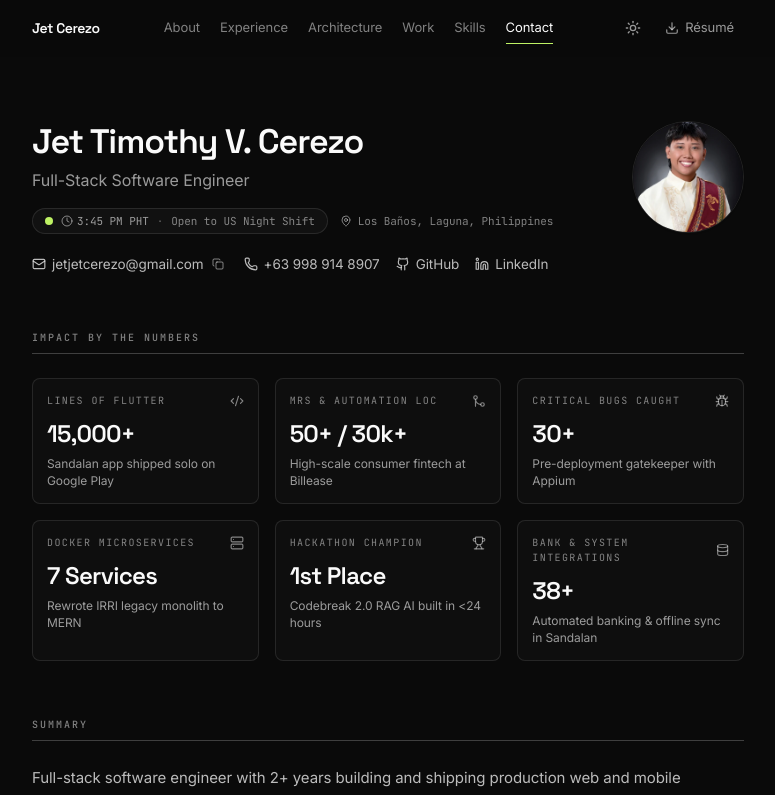
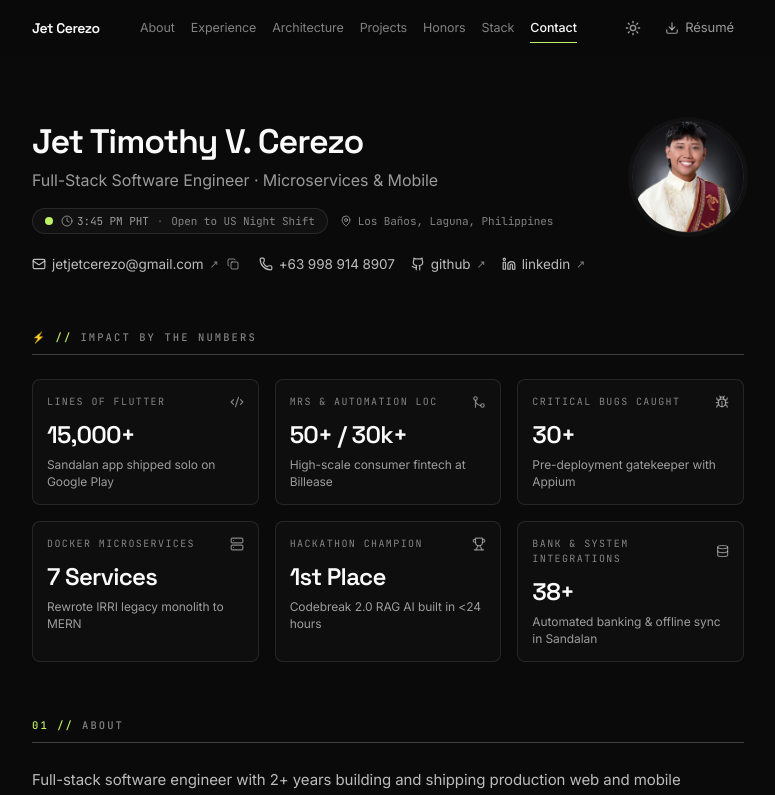
Before and after one commit to jvcerezo/portfolio, a React (Vite) app: page / in a window 1280 px wide. Shown: the top 795 px of the page, without its empty margins (252-1027 px from the left). Built offline with nearby package versions, Linux system fonts and the light colour scheme.

Commit message:
feat: elevate portfolio layout with bryllim-inspired bento hierarchy, section indices, and honors shelf

```diff
--- a/src/App.tsx
+++ b/src/App.tsx
@@ -22,26 +22,27 @@ import { ScreenshotModal, type ScreenshotItem } from "./components/ScreenshotMod
 import { Toast } from "./components/Toast";
 
 const NAV_ITEMS = [
-  { id: "about", label: "About" },
-  { id: "experience", label: "Experience" },
-  { id: "architecture", label: "Architecture" },
-  { id: "work", label: "Work" },
-  { id: "skills", label: "Skills" },
-  { id: "contact", label: "Contact" },
+  { id: "about", num: "01", label: "About" },
+  { id: "experience", num: "02", label: "Experience" },
+  { id: "architecture", num: "03", label: "Architecture" },
+  { id: "work", num: "04", label: "Projects" },
+  { id: "honors", num: "05", label: "Honors" },
+  { id: "skills", num: "06", label: "Stack" },
+  { id: "contact", num: "07", label: "Contact" },
 ];
 
 const NAV_IDS = NAV_ITEMS.map((n) => n.id);
 
 const PROFILE = {
   name: "Jet Timothy V. Cerezo",
-  title: "Full-Stack Software Engineer",
+  title: "Full-Stack Software Engineer · Microservices & Mobile",
   email: "jetjetcerezo@gmail.com",
   gmailCompose:
     "https://mail.google.com/mail/?view=cm&fs=1&to=jetjetcerezo@gmail.com&su=Hello%20Jet",
   phone: "+63 998 914 8907",
   phoneHref: "tel:+639989148907",
   location: "Los Baños, Laguna, Philippines",
-  availability: "UTC+8 · Open to US hours",
+  availability: "UTC+8 · Open to US Hours",
   github: "https://github.com/jvcerezo",
   linkedin: "https://www.linkedin.com/in/jet-timothy-cerezo-126903254",
   resume: "/JetCerezo_Resume.pdf",
@@ -56,7 +57,7 @@ const EXPERIENCE = [
   {
     role: "Junior Test Automation Engineer",
     company: "Billease",
-    meta: "Remote",
+    meta: "Remote · Fintech",
     period: "Apr 2025 — Present",
     bullets: [
       "Shipped 50+ merge requests and 30,000+ lines of code building automated test coverage and internal tooling for a high-scale consumer-fintech Android app.",
@@ -210,6 +211,45 @@ const PROJECTS: Project[] = [
   },
 ];
 
+const HONORS = [
+  {
+    title: "Codebreak 2.0 Hackathon Champion",
+    award: "1st Place · Tenext.ai Hackathon",
+    period: "2025",
+    detail:
+      "Engineered a full-stack RAG customer support intelligence platform in under 24 hours with live call scripts and post-call QA analytics.",
+    link: "https://www.facebook.com/photo/?fbid=706685865053901&set=a.263981095991049",
+    badge: "1st Place",
+  },
+  {
+    title: "UPLB Computer Science Honor Roll",
+    award: "Academic Excellence · UP Los Baños",
+    period: "2021 — 2025",
+    detail:
+      "Graduated BS Computer Science with Honor Roll distinction; recipient of the Provincial Government of Laguna Academic Scholarship & UP SLAS Scholarship.",
+    link: null,
+    badge: "Honor Roll",
+  },
+  {
+    title: "Code Wars Co-Head · Zero Downtime",
+    award: "Event Platform Engineering",
+    period: "2023 — 2025",
+    detail:
+      "Led a 7-member team delivering 3 hours of continuous live competition for 20 teams and 3 judges with zero downtime.",
+    link: null,
+    badge: "Leadership",
+  },
+  {
+    title: "Bioinformatics Thesis Affiliate · IRRI",
+    award: "Research Affiliate",
+    period: "2024 — 2025",
+    detail:
+      "Genomics data tooling affiliate at the International Rice Research Institute (IRRI), migrating legacy Java systems to Dockerized MERN microservices.",
+    link: null,
+    badge: "Research",
+  },
+];
+
 const SANDALAN_SCREENSHOTS: ScreenshotItem[] = [
   {
     src: "/sandalan/feature.png",
@@ -244,12 +284,12 @@ const SANDALAN_SCREENSHOTS: ScreenshotItem[] = [
 ];
 
 const SKILLS: [string, string][] = [
-  ["Languages", "JavaScript · TypeScript · PHP · SQL · Python · Java · C/C++ · Dart"],
+  ["Languages", "JavaScript · TypeScript · Java · Python · SQL · PHP · C/C++ · Dart"],
   ["Front End", "React · Next.js · jQuery · HTML5 · CSS3 · Tailwind CSS · Vite · Responsive UI/UX"],
   ["Back End", "Node.js · Express · Nest.js · REST APIs · JSON · Microservices · API Gateway · JWT / OAuth / SSO"],
-  ["Databases", "MySQL · MongoDB · PostgreSQL · SQLite · Supabase · Schema Design · Query Optimization"],
-  ["DevOps", "Docker · Docker Compose · CI/CD · Git · GitHub · GitLab · Vercel · AWS · Linux & Windows"],
-  ["Tools", "VS Code · Postman · Jira · Agile/Scrum · Code Review · Appium · BrowserStack · Unit & E2E Testing"],
+  ["Databases", "PostgreSQL · MongoDB · MySQL · SQLite · Supabase · Schema Design · Query Optimization"],
+  ["DevOps & CI", "Docker · Docker Compose · CI/CD · Git · GitHub · GitLab · Vercel · AWS · Linux & Windows"],
+  ["Automation & QA", "Appium · BrowserStack · Unit & E2E Testing · Postman · Jira · Agile/Scrum · Code Review"],
   ["Mobile & AI", "Flutter · Riverpod · Drift · Claude API · Gemini API · RAG Pipelines · Hugging Face · Groq"],
 ];
 
@@ -340,19 +380,22 @@ function useRevealOnScroll() {
 
 function Section({
   id,
+  num,
   label,
   children,
 }: {
   id?: string;
+  num?: string;
   label: string;
   children: ReactNode;
 }) {
   return (
     <section id={id} aria-label={label} className="scroll-mt-20 pt-14">
       <div className="reveal">
-        <h2 className="font-mono text-[10px] font-medium uppercase tracking-[0.2em] text-ink-4">
-          {label}
-        </h2>
+        <div className="flex items-center gap-2 font-mono text-[10.5px] font-medium uppercase tracking-[0.2em] text-ink-4">
+          {num && <span className="text-brand">{num} //</span>}
+          <span>{label}</span>
+        </div>
         <div className="mt-2 h-px w-full bg-edge-strong" />
       </div>
       <div className="mt-6">{children}</div>
@@ -428,10 +471,11 @@ function ContactLink({
     <a
       href={href}
       {...(external ? { target: "_blank", rel: "noopener noreferrer" } : {})}
-      className="flex items-center gap-1.5 text-ink-2 transition-colors hover:text-brand"
+      className="inline-flex items-center gap-1.5 text-ink-2 transition-colors hover:text-brand"
     >
       <Icon className="h-3.5 w-3.5" aria-hidden="true" />
-      {children}
+      <span>{children}</span>
+      {external && <span className="text-[11px] text-ink-4">↗</span>}
     </a>
   );
 }
@@ -464,11 +508,10 @@ function App() {
     try {
       navigator.clipboard.writeText(PROFILE.email);
       setCopiedEmail(true);
-      setToastMessage("Email copied: " + PROFILE.email);
+      setToastMessage("Copied: " + PROFILE.email);
       setIsToastOpen(true);
       setTimeout(() => setCopiedEmail(false), 2000);
     } catch {
-      // Fallback
       setToastMessage("Email: " + PROFILE.email);
       setIsToastOpen(true);
     }
@@ -503,14 +546,14 @@ function App() {
             Jet Cerezo
           </button>
 
-          <nav aria-label="Sections" className="hidden items-center gap-5 sm:flex">
+          <nav aria-label="Sections" className="hidden items-center gap-4 sm:flex">
             {NAV_ITEMS.map((item) => (
               <button
                 key={item.id}
                 onClick={() => go(item.id)}
                 aria-current={active === item.id ? "true" : undefined}
-                className={`relative py-1 text-[13px] transition-colors ${
-                  active === item.id ? "text-ink-1" : "text-ink-4 hover:text-ink-2"
+                className={`relative py-1 text-[12.5px] transition-colors ${
+                  active === item.id ? "text-ink-1 font-medium" : "text-ink-4 hover:text-ink-2"
                 }`}
               >
                 {item.label}
@@ -549,7 +592,7 @@ function App() {
       </header>
 
       <main id="main" className="mx-auto max-w-[760px] px-6 pb-24">
-        {/* MASTHEAD */}
+        {/* MASTHEAD (Bento Hero) */}
         <div className="flex flex-col-reverse gap-8 pt-16 sm:flex-row sm:items-start sm:justify-between sm:gap-10">
           <div className="animate-reveal min-w-0 flex-1">
             <h1 className="font-display text-[30px] font-semibold leading-tight tracking-[-0.03em] text-ink-1 sm:text-[34px]">
@@ -589,10 +632,10 @@ function App() {
                 {PROFILE.phone}
               </ContactLink>
               <ContactLink href={PROFILE.github} icon={Github} external>
-                GitHub
+                github
               </ContactLink>
               <ContactLink href={PROFILE.linkedin} icon={Linkedin} external>
-                LinkedIn
+                linkedin
               </ContactLink>
             </address>
           </div>
@@ -605,7 +648,7 @@ function App() {
               width="240"
               height="240"
               fetchPriority="high"
-              className="h-24 w-24 rounded-full border border-edge object-cover shadow-sm sm:h-28 sm:w-28"
+              className="h-24 w-24 rounded-full border border-edge object-cover shadow-sm ring-4 ring-fg/[0.03] sm:h-28 sm:w-28"
             />
           </picture>
         </div>
@@ -613,16 +656,17 @@ function App() {
         {/* IMPACT HIGHLIGHTS BY THE NUMBERS */}
         <div className="mt-10 pt-4">
           <div className="reveal">
-            <h2 className="font-mono text-[10px] font-medium uppercase tracking-[0.2em] text-ink-4">
-              Impact by the Numbers
-            </h2>
+            <div className="flex items-center gap-2 font-mono text-[10.5px] font-medium uppercase tracking-[0.2em] text-ink-4">
+              <span className="text-brand">⚡ //</span>
+              <span>Impact by the Numbers</span>
+            </div>
             <div className="mt-2 h-px w-full bg-edge-strong" />
           </div>
           <ImpactStats />
         </div>
 
-        {/* ABOUT */}
-        <Section id="about" label="Summary">
+        {/* 01 // ABOUT */}
+        <Section id="about" num="01" label="About">
           <div className="reveal space-y-4">
             {SUMMARY.map((p) => (
               <p key={p.slice(0, 24)} className="text-[15px] leading-[1.7] text-ink-2">
@@ -632,11 +676,11 @@ function App() {
           </div>
         </Section>
 
-        {/* EXPERIENCE */}
-        <Section id="experience" label="Experience">
+        {/* 02 // EXPERIENCE */}
+        <Section id="experience" num="02" label="Experience">
           <div className="space-y-9">
             {EXPERIENCE.map((job) => (
-              <article key={job.role + job.company} className="reveal">
+              <article key={job.role + job.company} className="reveal group">
                 <EntryHead
                   title={job.role}
                   subtitle={job.company}
@@ -650,8 +694,8 @@ function App() {
           </div>
         </Section>
 
-        {/* ARCHITECTURE & SYSTEM DESIGN */}
-        <Section id="architecture" label="System Design & Architecture">
+        {/* 03 // ARCHITECTURE & SYSTEM DESIGN */}
+        <Section id="architecture" num="03" label="System Design & Architecture">
           <div className="reveal">
             <p className="text-[15px] leading-[1.7] text-ink-2">
               Interactive architectural diagrams illustrating microservices decoupling, offline-first data synchronization, and RAG retrieval pipelines built across production and research systems.
@@ -660,15 +704,15 @@ function App() {
           <ArchitectureVisualizer />
         </Section>
 
-        {/* WORK */}
-        <Section id="work" label="Selected Work">
+        {/* 04 // SELECTED WORK */}
+        <Section id="work" num="04" label="Selected Projects">
           {/* Category Filter Pills */}
           <div className="reveal mb-6 flex flex-wrap items-center gap-1.5">
             <span className="mr-1 flex items-center gap-1 font-mono text-[10.5px] uppercase tracking-wider text-ink-4">
               <Filter className="h-3 w-3" /> Filter:
             </span>
             {[
-              { id: "all", label: "All Work" },
+              { id: "all", label: "All Projects" },
               { id: "featured", label: "Featured" },
               { id: "web", label: "Full-Stack Web" },
               { id: "mobile", label: "Mobile & Flutter" },
@@ -767,12 +811,51 @@ function App() {
           </a>
         </Section>
 
-        {/* SKILLS */}
-        <Section id="skills" label="Technical Skills">
-          <div className="reveal grid grid-cols-1 gap-x-6 gap-y-4 sm:grid-cols-[104px_1fr] sm:gap-y-3.5">
+        {/* 05 // HONORS & HACKATHONS */}
+        <Section id="honors" num="05" label="Honors & Recognition">
+          <div className="grid grid-cols-1 gap-3.5 sm:grid-cols-2">
+            {HONORS.map((item) => (
+              <div
+                key={item.title}
+                className="reveal group relative flex flex-col justify-between rounded-lg border border-edge bg-fg/[0.02] p-4 transition-all duration-200 hover:border-edge-strong hover:bg-fg/[0.04]"
+              >
+                <div>
+                  <div className="flex items-center justify-between gap-2">
+                    <span className="rounded-full border border-edge-strong px-2 py-0.5 font-mono text-[9px] uppercase tracking-[0.12em] text-brand">
+                      {item.badge}
+                    </span>
+                    <span className="font-mono text-[10.5px] text-ink-4">{item.period}</span>
+                  </div>
+
+                  <h3 className="mt-2.5 font-display text-[15px] font-semibold text-ink-1">
+                    {item.link ? (
+                      <a
+                        href={item.link}
+                        target="_blank"
+                        rel="noopener noreferrer"
+                        className="inline-flex items-center gap-1 hover:text-brand transition-colors"
+                      >
+                        <span>{item.title}</span>
+                        <ArrowUpRight className="h-3.5 w-3.5 text-ink-4 group-hover:text-brand transition-colors" />
+                      </a>
+                    ) : (
+                      <span>{item.title}</span>
+                    )}
+                  </h3>
+                  <p className="font-mono text-[11px] text-ink-4 mt-0.5">{item.award}</p>
+                  <p className="mt-2 text-[13px] leading-relaxed text-ink-3">{item.detail}</p>
+                </div>
+              </div>
+            ))}
+          </div>
+        </Section>
+
+        {/* 06 // SKILLS & STACK */}
+        <Section id="skills" num="06" label="Technical Stack">
+          <div className="reveal grid grid-cols-1 gap-x-6 gap-y-4 sm:grid-cols-[130px_1fr] sm:gap-y-3.5">
             {SKILLS.map(([label, items]) => (
               <Fragment key={label}>
-                <div className="font-mono text-[10px] uppercase tracking-[0.14em] text-ink-4 sm:pt-1">
+                <div className="font-mono text-[10.5px] uppercase tracking-[0.14em] text-ink-4 sm:pt-1">
                   {label}
                 </div>
                 <div className="text-[14px] leading-[1.6] text-ink-2">{items}</div>
@@ -782,7 +865,7 @@ function App() {
         </Section>
 
         {/* EDUCATION */}
-        <Section label="Education & Honors">
+        <Section label="Education">
           <article className="reveal">
             <EntryHead
               title={EDUCATION.school}
@@ -794,8 +877,8 @@ function App() {
           </article>
         </Section>
 
-        {/* CONTACT */}
-        <Section id="contact" label="Contact">
+        {/* 07 // CONTACT */}
+        <Section id="contact" num="07" label="Contact & Collabs">
           <div className="reveal">
             <p className="text-[15px] leading-[1.7] text-ink-2">
               Open to full-time remote roles including night shift on US hours, contract work, and
```
